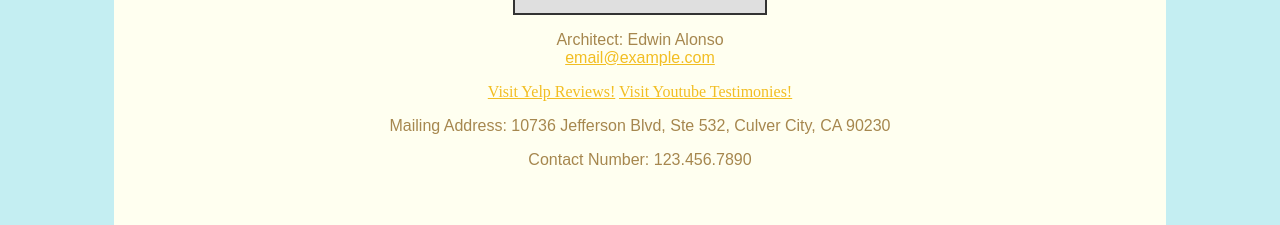
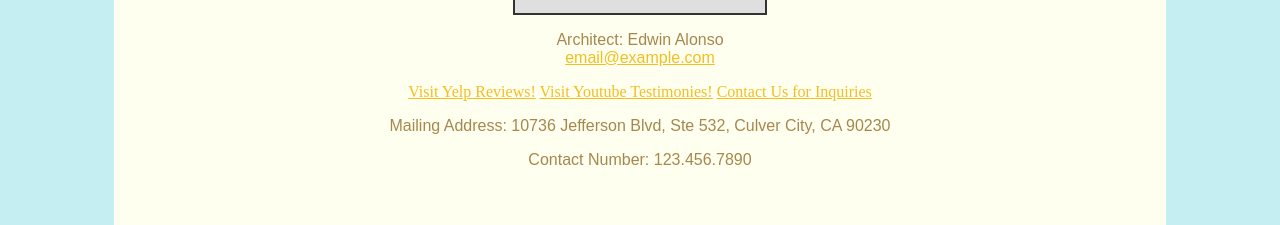
Before and after one commit to Edwxn91/ElacProfessor.github.io, a plain HTML site: page gallerywithstoriesvld.html in a window 1280 px wide. Shown: the part 663-888 px from the top of the page. Drawn offline with Linux system fonts and the light colour scheme.

Commit message:
gallerywithstoriesvld.html

```diff
--- a/gallerywithstoriesvld.html
+++ b/gallerywithstoriesvld.html
@@ -39,6 +39,7 @@
               </p>
               <a href="https://www.yelp.com/">Visit Yelp Reviews!</a>
               <a href="https://www.youtube.com/">Visit Youtube Testimonies!</a>
+              <a href="contactus.html">Contact Us for Inquiries</a>
               <P>Mailing Address: 10736 Jefferson Blvd, Ste 532, Culver City, CA 90230</P>
               <p>Contact Number: 123.456.7890</p>
 
```
